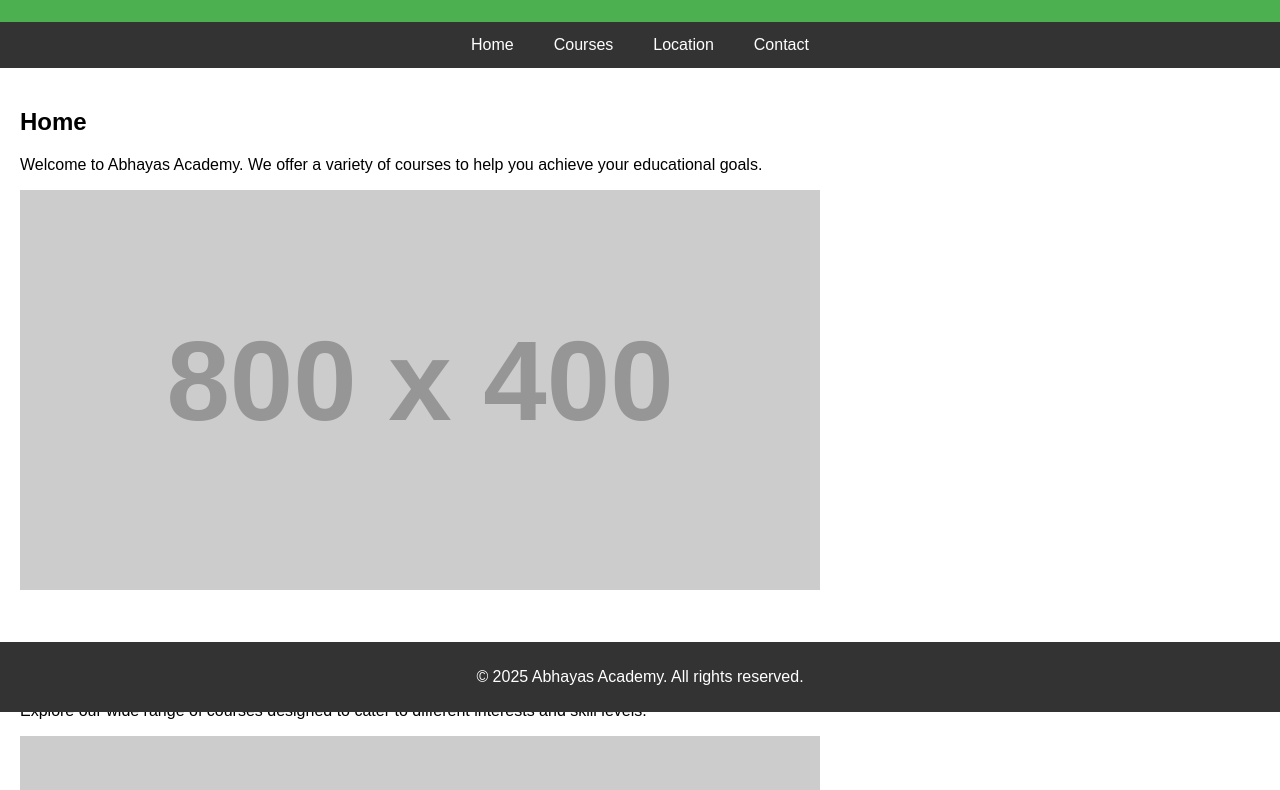
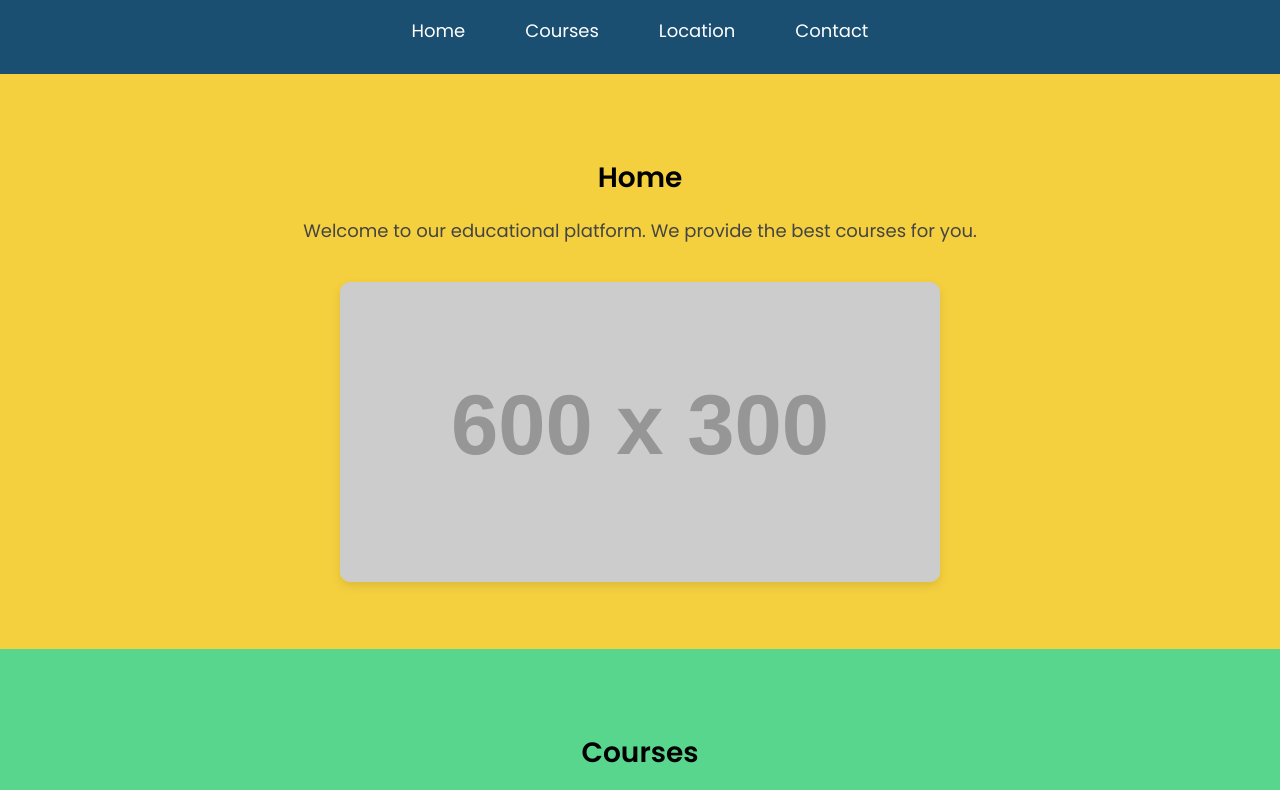
Before and after one commit to abhayascademy/abhayasacademy, a plain HTML site: page index.html in a window 1280 px wide. Shown: the part 88-878 px from the top of the page. Drawn offline with Linux system fonts and the light colour scheme; placeholder pictures from the web are drawn by us.

Commit message:
Update index.html

```diff
--- a/index.html
+++ b/index.html
@@ -1,57 +1,97 @@
 <!DOCTYPE html>
 <html lang="en">
+
 <head>
     <meta charset="UTF-8">
     <meta name="viewport" content="width=device-width, initial-scale=1.0">
-    <title>Abhayas Academy</title>
+    <title>Abhayas Academy Website</title>
     <style>
         body {
-            font-family: Arial, sans-serif;
+            font-family: 'Poppins', sans-serif;
             margin: 0;
             padding: 0;
+            box-sizing: border-box;
+            background: #f4f4f4;
         }
+
         header {
-            background-color: #4CAF50;
+            background: #2E86C1;
             color: white;
-            padding: 15px 0;
             text-align: center;
+            padding: 20px;
+            font-size: 24px;
+            font-weight: bold;
+            box-shadow: 0px 4px 10px rgba(0, 0, 0, 0.1);
         }
+
         nav {
             display: flex;
             justify-content: center;
-            background-color: #333;
+            background: #1B4F72;
+            padding: 15px;
+            box-shadow: 0px 4px 10px rgba(0, 0, 0, 0.2);
         }
+
         nav a {
             color: white;
-            padding: 14px 20px;
             text-decoration: none;
+            padding: 15px 20px;
+            margin: 0 10px;
+            font-size: 18px;
+            transition: 0.3s;
+            border-radius: 5px;
+        }
+
+        nav a:hover {
+            background: #154360;
+            transform: scale(1.1);
+        }
+
+        .section {
+            padding: 60px;
             text-align: center;
         }
-        nav a:hover {
-            background-color: #ddd;
-            color: black;
+
+        .section img {
+            width: 80%;
+            max-width: 600px;
+            margin-top: 20px;
+            border-radius: 10px;
+            box-shadow: 0px 4px 10px rgba(0, 0, 0, 0.1);
         }
-        section {
-            padding: 20px;
+
+        .section h2 {
+            font-size: 28px;
+            margin-bottom: 10px;
         }
-        section img {
-            max-width: 100%;
-            height: auto;
+
+        .section p {
+            font-size: 18px;
+            color: #444;
         }
-        footer {
-            background-color: #333;
-            color: white;
-            text-align: center;
-            padding: 10px 0;
-            position: fixed;
-            width: 100%;
-            bottom: 0;
+
+        #home {
+            background: #F4D03F;
+        }
+
+        #courses {
+            background: #58D68D;
+        }
+
+        #location {
+            background: #F1948A;
+        }
+
+        #contact {
+            background: #85C1E9;
         }
     </style>
+    <link href="https://fonts.googleapis.com/css2?family=Poppins:wght@300;400;600&display=swap" rel="stylesheet">
 </head>
+
 <body>
     <header>
-        <h1>Welcome to Abhayas Academy</h1>
+        Welcome to Our Abhayas Academy
     </header>
     <nav>
         <a href="#home">Home</a>
@@ -59,28 +99,26 @@
         <a href="#location">Location</a>
         <a href="#contact">Contact</a>
     </nav>
-    <section id="home">
+    <section id="home" class="section">
         <h2>Home</h2>
-        <p>Welcome to Abhayas Academy. We offer a variety of courses to help you achieve your educational goals.</p>
-        <img src="https://via.placeholder.com/800x400" alt="Home Image">
+        <p>Welcome to our educational platform. We provide the best courses for you.</p>
+        <img src="https://via.placeholder.com/600x300" alt="Education Image">
     </section>
-    <section id="courses">
+    <section id="courses" class="section">
         <h2>Courses</h2>
-        <p>Explore our wide range of courses designed to cater to different interests and skill levels.</p>
-        <img src="https://via.placeholder.com/800x400" alt="Courses Image">
+        <p>Explore a variety of courses that fit your interests and career goals.</p>
+        <img src="https://via.placeholder.com/600x300" alt="Courses Image">
     </section>
-    <section id="location">
+    <section id="location" class="section">
         <h2>Location</h2>
-        <p>Find us at our main campus located in the heart of the city.</p>
-        <img src="https://via.placeholder.com/800x400" alt="Location Image">
+        <p>We are located in the heart of the city, easily accessible for everyone.</p>
+        <img src="https://via.placeholder.com/600x300" alt="Location Image">
     </section>
-    <section id="contact">
+    <section id="contact" class="section">
         <h2>Contact</h2>
-        <p>Get in touch with us for more information about our courses and services.</p>
-        <img src="https://via.placeholder.com/800x400" alt="Contact Image">
+        <p>Get in touch with us for any inquiries. We are happy to assist you.</p>
+        <img src="https://via.placeholder.com/600x300" alt="Contact Image">
     </section>
-    <footer>
-        <p>&copy; 2025 Abhayas Academy. All rights reserved.</p>
-    </footer>
 </body>
+
 </html>
```
